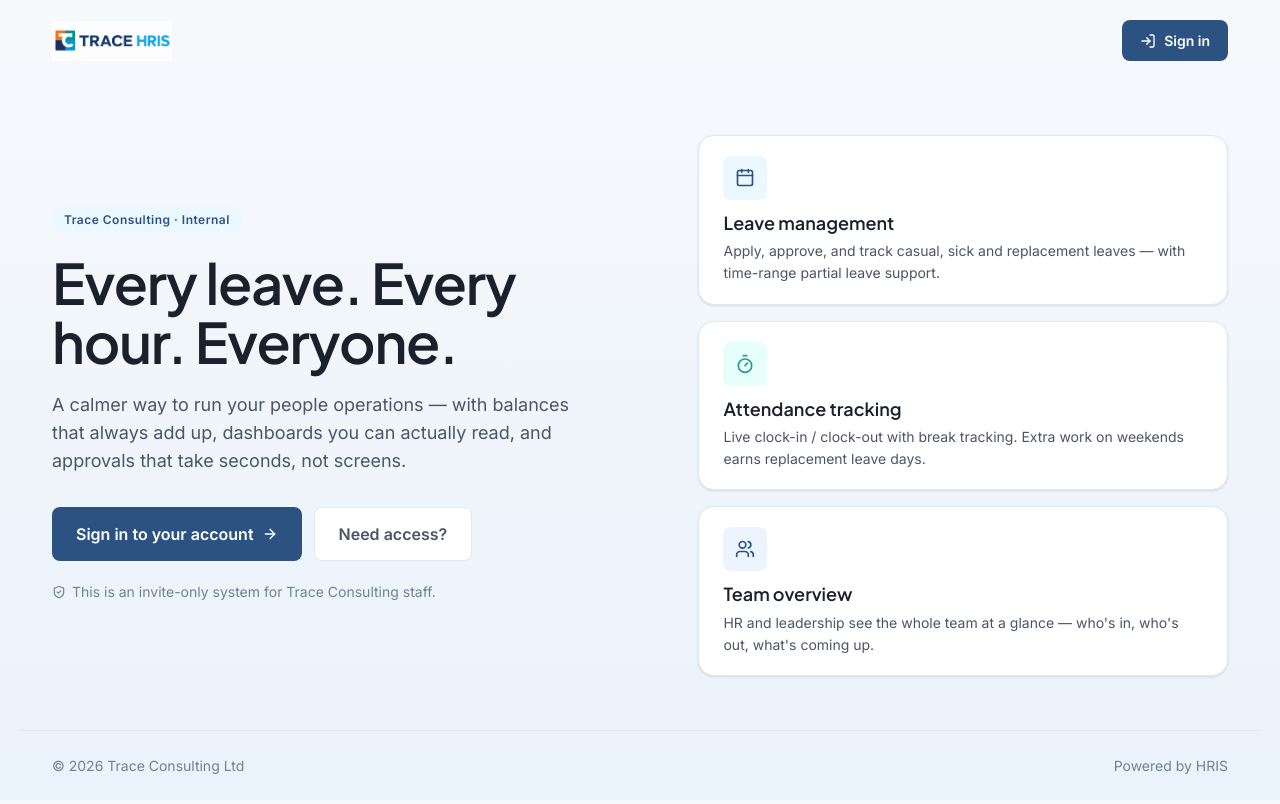
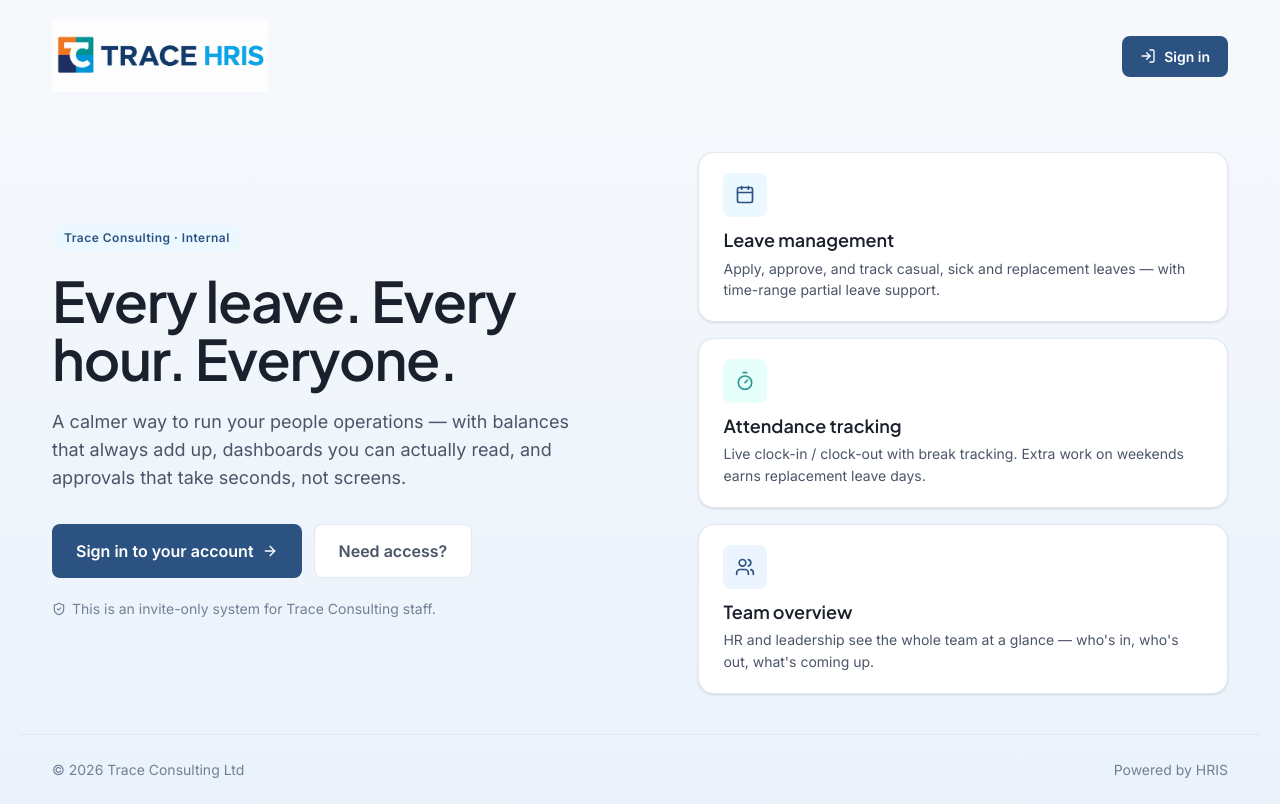
Before and after one commit to Shefwef/Trace-HRIS, a Next.js app in the folder hris/: page / in a window 1280 px wide. Built offline with nearby package versions, Linux system fonts and the light colour scheme; no server answers.

Commit message:
logo updated

```diff
--- a/hris/src/app/(auth)/auth.css
+++ b/hris/src/app/(auth)/auth.css
@@ -35,11 +35,10 @@
   max-width: 520px;
 }
 .auth-brand-logo {
-  height: 60px;
+  height: 72px;
   width: auto;
   flex-shrink: 0;
   object-fit: contain;
-  filter: brightness(0) invert(1);
 }
 .auth-hero {
   position: relative;
@@ -65,7 +64,7 @@
   padding: var(--space-8);
 }
 @media (max-width: 1200px) {
-  .auth-brand-logo { height: 48px; }
+  .auth-brand-logo { height: 56px; }
   .auth-hero h1 { font-size: 36px; }
 }
 @media (max-width: 900px) {
--- a/hris/src/app/landing.css
+++ b/hris/src/app/landing.css
@@ -18,7 +18,7 @@
   align-items: center;
 }
 .landing-brand-logo {
-  height: 40px;
+  height: 72px;
   width: auto;
   display: block;
 }
```
